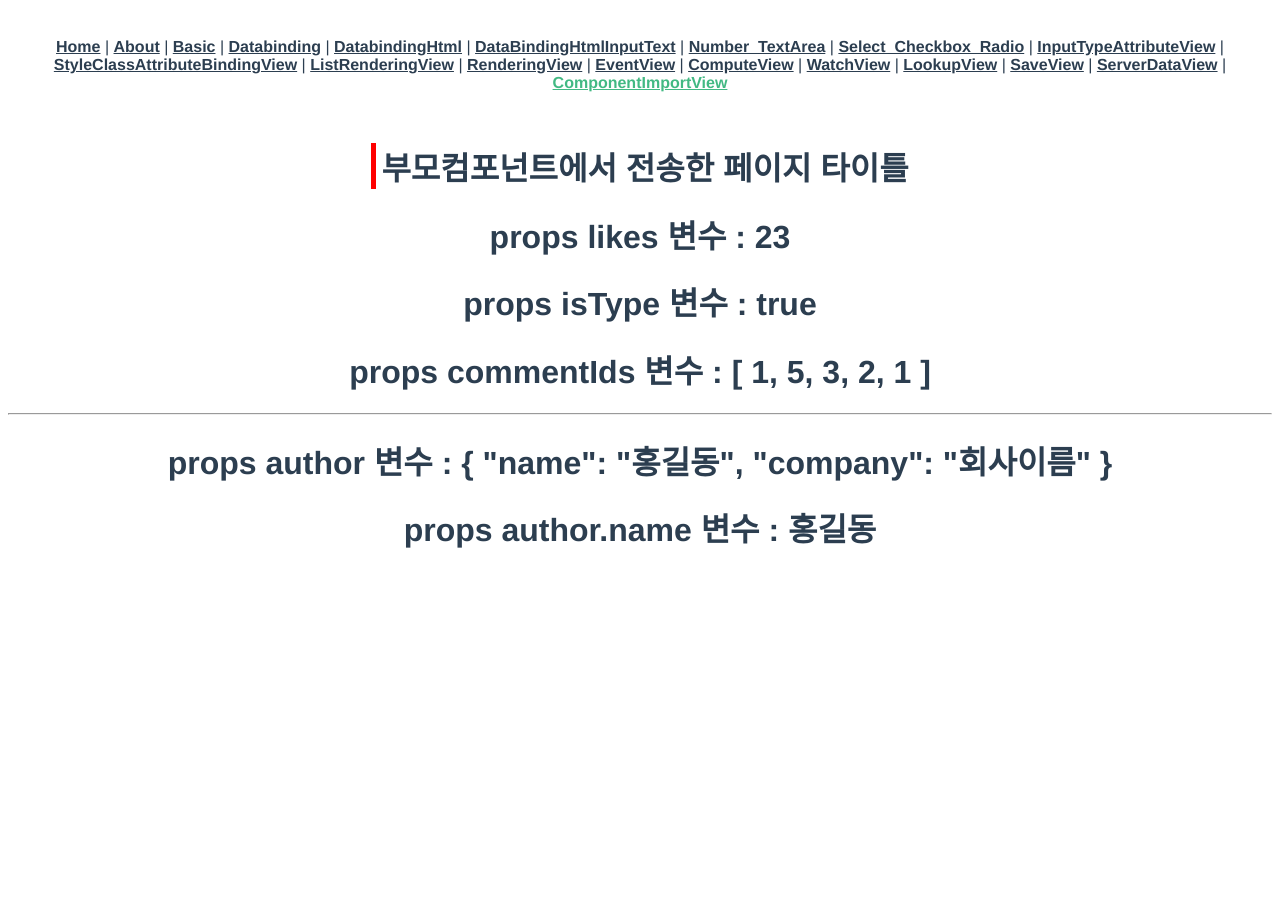
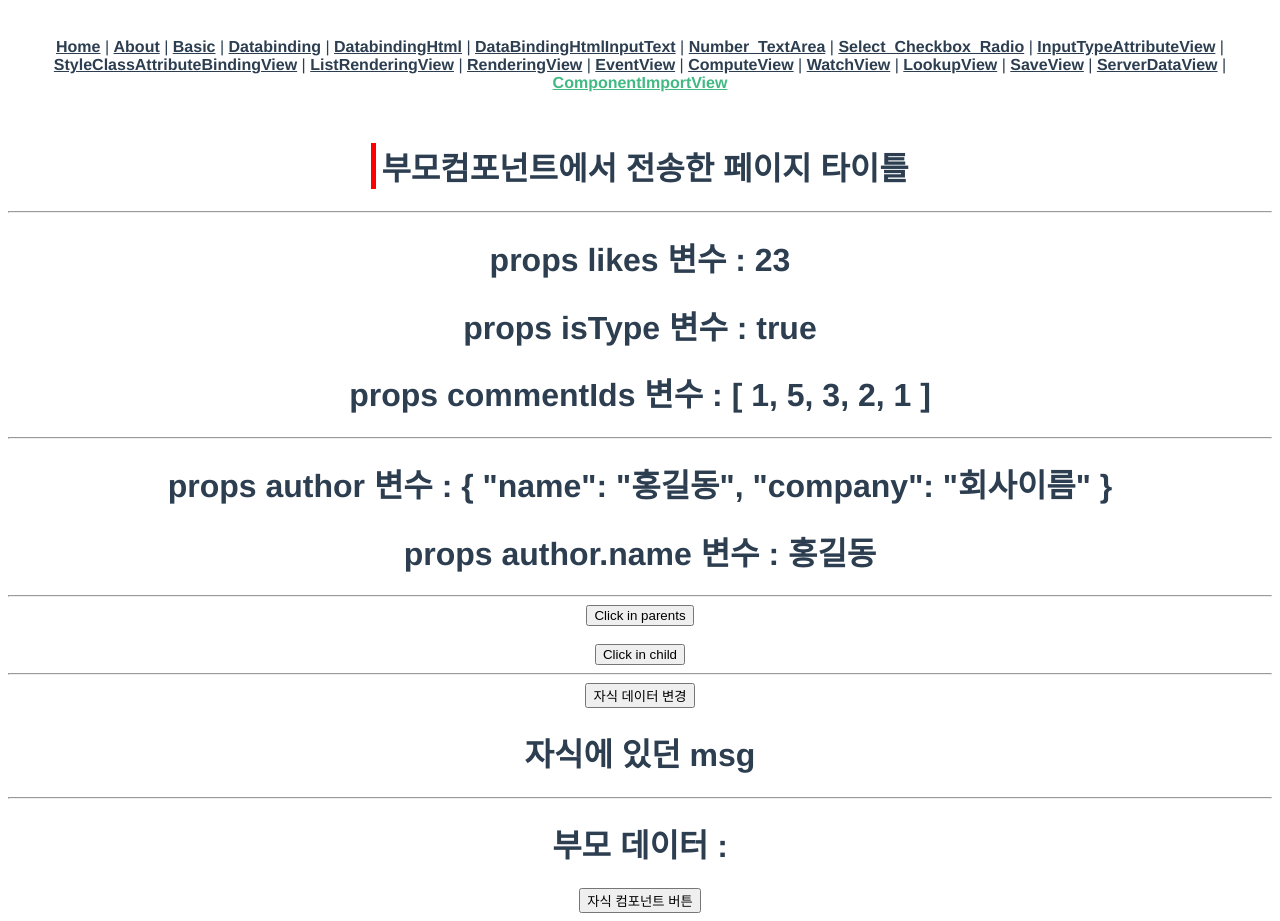
Before and after one commit to moreGet/Vue_Basic, a Vue app: page /ComponentImportView in a window 1280 px wide. Before the commit the page ends 800 px from the top, so only its background shows below. Built offline with nearby package versions, Linux system fonts and the light colour scheme; what vue-sweetalert2 would draw is missing.

Commit message:
부모 컴포넌트 와 자식 컴포넌트간 값 동기화 하기 진행 해야함

```diff
--- /dev/null
+++ b/src/views/ComponentImportDataChangeChildView.vue
@@ -0,0 +1,35 @@
+<template>
+  <div>
+    <h1>{{msg}}</h1>
+  </div>
+</template>
+
+<script>
+export default {
+  name: 'ComponentImportDataChangeChildView',
+  components: {},
+  data () {
+    return {
+      msg: '자식에 있던 msg',
+      msg2: '자식 컴포넌트로 부터 보내는 메시지'
+    }
+  },
+  setup () {},
+  created () {}, // 컴포넌트가 실행되는 순간 바로 수행
+  mounted () {}, // DOM 객체가 로딩이 다 되는 순간 수행
+  unmounted () {}, // 현재 컴포넌트 에서 다른 컴포넌트로 이동 할때 수행
+  methods: {
+    childFunc () {
+      this.msg = 'Child'
+    },
+    changeDataChildToParents () {
+      // $emit는 부모로 이벤트를 발생 시키게 함
+      this.$emit('send-message', this.msg2)
+    }
+  } // 함수 정의를 위한 필드
+}
+</script>
+
+<style scoped>
+
+</style>
--- /dev/null
+++ b/src/views/ComponentImportDataChangeParentsView.vue
@@ -0,0 +1,31 @@
+<template>
+  <div>
+    <button type="button" @click="sendFromChild">자식 컴포넌트 버튼</button>
+  </div>
+</template>
+
+<script>
+export default {
+  name: 'ComponentImportDataChangeParentsView',
+  components: {},
+  data () {
+    return {
+      msg: '자식 컴포넌트로 부터 보내는 메시지'
+    }
+  },
+  setup () {},
+  created () {}, // 컴포넌트가 실행되는 순간 바로 수행
+  mounted () {}, // DOM 객체가 로딩이 다 되는 순간 수행
+  unmounted () {}, // 현재 컴포넌트 에서 다른 컴포넌트로 이동 할때 수행
+  methods: {
+    sendFromChild () {
+      // $emit는 부모로 이벤트를 발생 시키게 함
+      this.$emit('send-message', this.msg)
+    }
+  } // 함수 정의를 위한 필드
+}
+</script>
+
+<style scoped>
+
+</style>
--- /dev/null
+++ b/src/views/ComponentImportEventChildView.vue
@@ -0,0 +1,47 @@
+<template>
+  <div>
+    <button type="button" @click="childFunc" ref="childBtn">Click in child</button>
+  </div>
+</template>
+
+<script>
+export default {
+  name: 'ComponentImportEventChildView',
+  components: {},
+  data () {
+    return {
+      sampleData: 'Sample Data',
+      timerInterval: 0
+    }
+  },
+  setup () {},
+  created () {}, // 컴포넌트가 실행되는 순간 바로 수행
+  mounted () {}, // DOM 객체가 로딩이 다 되는 순간 수행
+  unmounted () {}, // 현재 컴포넌트 에서 다른 컴포넌트로 이동 할때 수행
+  methods: {
+    childFunc () {
+      this.$swal({
+        icon: 'success',
+        title: 'Active!',
+        html: '부모 컴포넌트에서 직접 발생시킨 이벤트</br><b>',
+        timer: 2000,
+        timerProgressBar: true,
+        didOpen: () => {
+          this.$swal.showLoading()
+          const b = this.$swal.getHtmlContainer().querySelector('b')
+          this.timerInterval = setInterval(() => {
+            b.textContent = this.$swal.getTimerLeft()
+          }, 100)
+        },
+        willClose: () => {
+          clearInterval(this.timerInterval)
+        }
+      })
+    }
+  } // 함수 정의를 위한 필드
+}
+</script>
+
+<style scoped>
+
+</style>
--- a/src/views/ComponentImportView.vue
+++ b/src/views/ComponentImportView.vue
@@ -1,22 +1,51 @@
 <template>
   <div>
-    <PageTitle :title="title" />
-    <!-- :likes="22" 동적 바인딩(v-model:likes="22") 으로 int형으로 전달할 수 있다. -->
-    <!-- 자료형 그대로 데이터 전달을 위해서는 v-model을 사용해야 한다. -->
-    <ChildComponent :likes="23" :isOkay="true" :commentIds="[1, 5, 3, 2, 1]" :author="author" />
+    <div>
+      <PageTitle :title="title" />
+    </div>
+    <hr>
+    <div>
+      <!-- :likes="22" 동적 바인딩(v-model:likes="22") 으로 int형으로 전달할 수 있다. -->
+      <!-- 자료형 그대로 데이터 전달을 위해서는 v-model을 사용해야 한다. -->
+      <ChildComponent :likes="23" :isOkay="true" :commentIds="[1, 5, 3, 2, 1]" :author="author" />
+    </div>
+    <hr>
+    <div>
+      <!-- Vue에서는 ref 속성으로 HTML ID값을 이용할 수 있다. -->
+      <button type="button" @click="callFunc">Click in parents</button>
+      <br>
+      <br>
+      <ComponentImportEventChildView ref="childComponent" />
+    </div>
+    <hr>
+    <div>
+      <button type="button" @click="changeDataOfChild">자식 데이터 변경</button>
+      <ComponentImportDataChangeChildView ref="childChange"/>
+    </div>
+    <hr>
+    <div>
+      <h1>부모 데이터 : {{parentsMsg}}</h1>
+      <ComponentImportDataChangeParentsView @send-message="changeDataChildToParents"/>
+    </div>
   </div>
 </template>
 
 <script>
 import PageTitle from '../components/PageTitle.vue'
 import ChildComponent from './ComponentImportChildView.vue'
+import ComponentImportEventChildView from './ComponentImportEventChildView.vue'
+import ComponentImportDataChangeChildView from './ComponentImportDataChangeChildView.vue'
+import ComponentImportDataChangeParentsView from './ComponentImportDataChangeParentsView.vue'
 
 export default {
   name: 'ComponentImportView',
   components: {
     // 위 import 문으로 vue페이지를 로딩한 후 template에 사용하기 위해 선언
     PageTitle,
-    ChildComponent
+    ChildComponent,
+    ComponentImportEventChildView,
+    ComponentImportDataChangeChildView,
+    ComponentImportDataChangeParentsView
   },
   data () {
     return {
@@ -24,14 +53,28 @@ export default {
       author: { // 위 컴포넌트 옆 동적 바인딩 이외에 전달 하는 방법
         name: '홍길동',
         company: '회사이름'
-      }
+      },
+      parentsMsg: ''
     }
   },
   setup () {},
   created () {}, // 컴포넌트가 실행되는 순간 바로 수행
   mounted () {}, // DOM 객체가 로딩이 다 되는 순간 수행
   unmounted () {}, // 현재 컴포넌트 에서 다른 컴포넌트로 이동 할때 수행
-  methods: {} // 함수 정의를 위한 필드
+  methods: {
+    callFunc () {
+      // $refs 는 컴포넌트 옆 ref에 정의된 key값으로 해당 객체에 접근 하고
+      // 해당 객체에 접근후 다시 $refs로 접근한 객체 내부에 ref 객체에 접근한다.
+      // 또한 모든 메소드도 해당 $refs 키워드로 호출 가능하다.
+      this.$refs.childComponent.$refs.childBtn.click()
+    },
+    changeDataOfChild () {
+      this.$refs.childChange.childFunc()
+    },
+    changeDataChildToParents (data) {
+      this.parentsMsg = data
+    }
+  } // 함수 정의를 위한 필드
 }
 </script>
 
```
